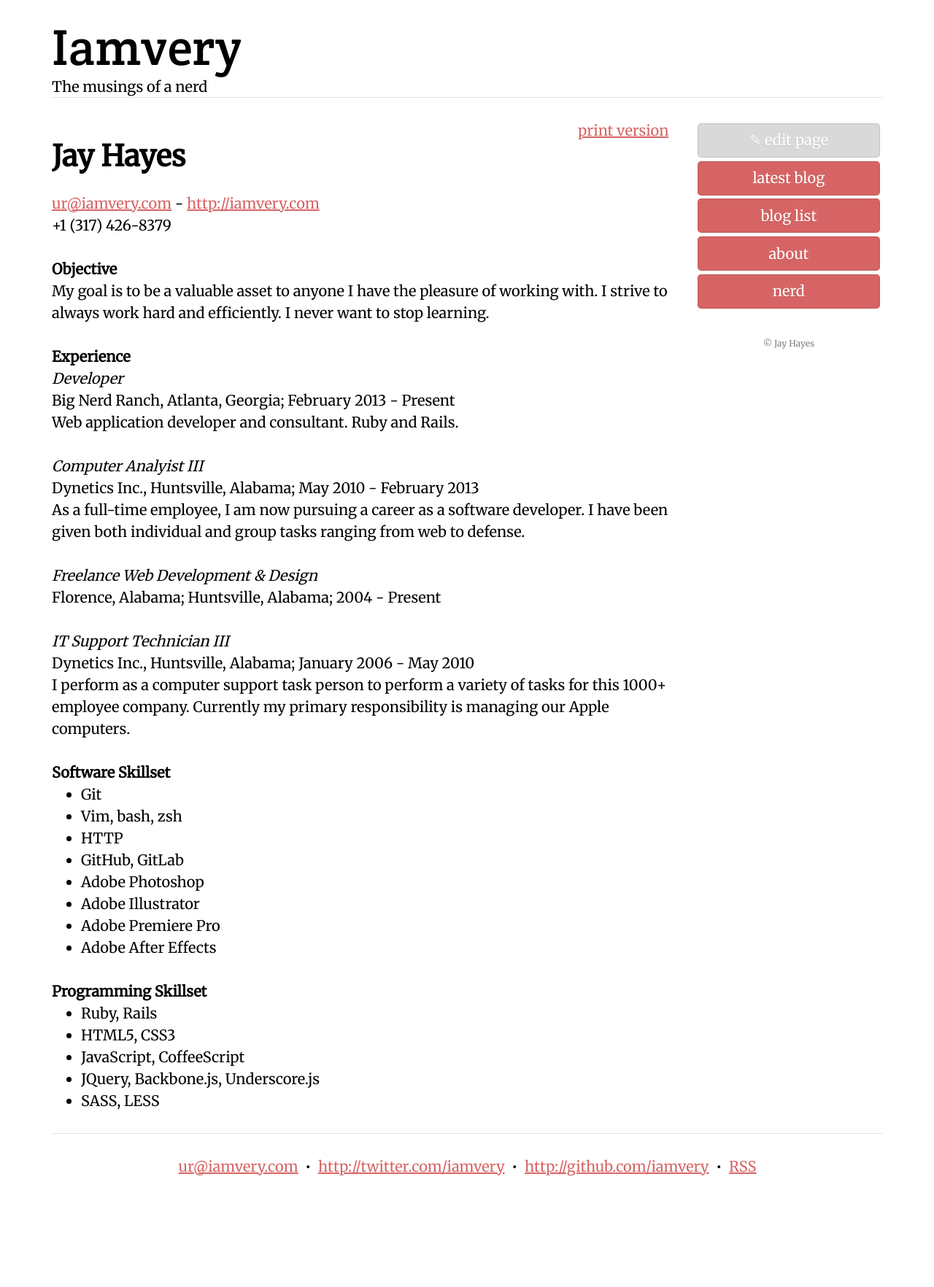
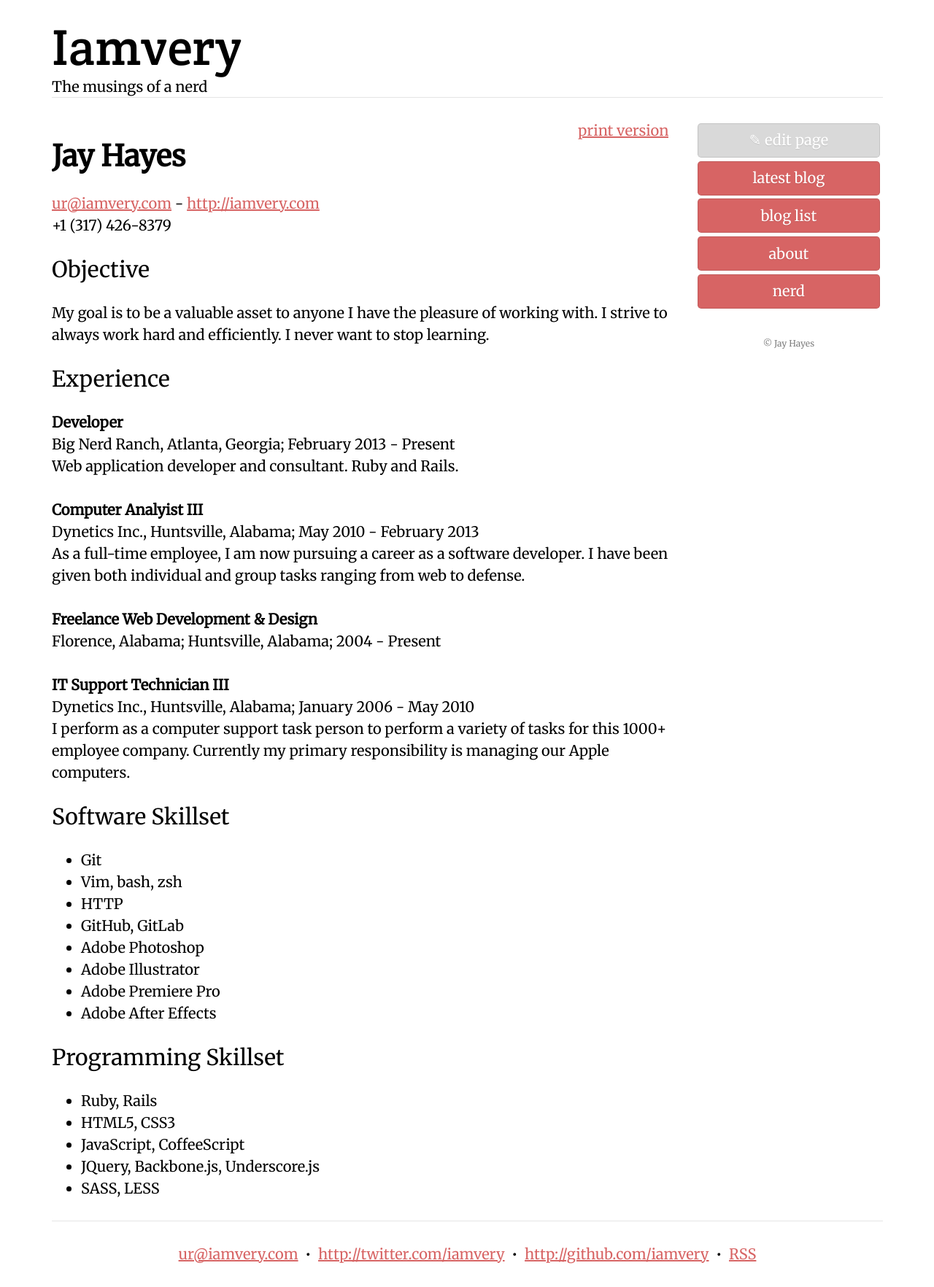
Before and after one commit to iamvery/iamvery.github.com, a Jekyll site: the page built from resume.html, in a window 1280 px wide. Shown: the whole page at 73% size. Built offline with Jekyll 4.4.1, drawn with Linux system fonts in a browser that asks for light colours; before the commit the page ends 1644 px from its top, so only the background shows below that.

Commit message:
Use self-closing breaks; Replace h3's w/ h2

```diff
--- a/_includes/resume.html
+++ b/_includes/resume.html
@@ -2,45 +2,45 @@
 
 <p>
   <a href="mailto:ur@iamvery.com">ur@iamvery.com</a> - <a href="{{ site.url }}">{{ site.url }}</a>
-  <br/>
+  <br>
   +1 (317) 426-8379
 </p>
 
-<h3>Objective</h3>
+<h2>Objective</h2>
 
 <p>
   My goal is to be a valuable asset to anyone I have the pleasure of working with. I strive to always work
   hard and efficiently. I never want to stop learning.
 </p>
 
-<h3>Experience</h3>
+<h2>Experience</h2>
 
 <p>
-  <em>Developer</em><br/>
-  Big Nerd Ranch, Atlanta, Georgia; February 2013 - Present<br/>
+  <strong>Developer</strong><br>
+  Big Nerd Ranch, Atlanta, Georgia; February 2013 - Present<br>
   Web application developer and consultant. Ruby and Rails.
 </p>
 
 <p>
-  <em>Computer Analyist III</em><br/>
-  Dynetics Inc., Huntsville, Alabama; May 2010 - February 2013<br/>
+  <strong>Computer Analyist III</strong><br>
+  Dynetics Inc., Huntsville, Alabama; May 2010 - February 2013<br>
   As a full-time employee, I am now pursuing a career as a software developer. I have been given both
   individual and group tasks ranging from web to defense.
 </p>
 
 <p>
-  <em>Freelance Web Development &amp; Design</em><br/>
+  <strong>Freelance Web Development &amp; Design</strong><br>
   Florence, Alabama; Huntsville, Alabama; 2004 - Present
 </p>
 
 <p>
-  <em>IT Support Technician III</em><br/>
-  Dynetics Inc., Huntsville, Alabama; January 2006 - May 2010<br/>
+  <strong>IT Support Technician III</strong><br>
+  Dynetics Inc., Huntsville, Alabama; January 2006 - May 2010<br>
   I perform as a computer support task person to perform a variety of tasks for this 1000+ employee company.
   Currently my primary responsibility is managing our Apple computers.
 </p>
 
-<h3>Software Skillset</h3>
+<h2>Software Skillset</h2>
 
 <ul>
   <li>Git</li>
@@ -53,7 +53,7 @@
   <li>Adobe After Effects</li>
 </ul>
 
-<h3>Programming Skillset</h3>
+<h2>Programming Skillset</h2>
 
 <ul>
   <li>Ruby, Rails</li>
```
